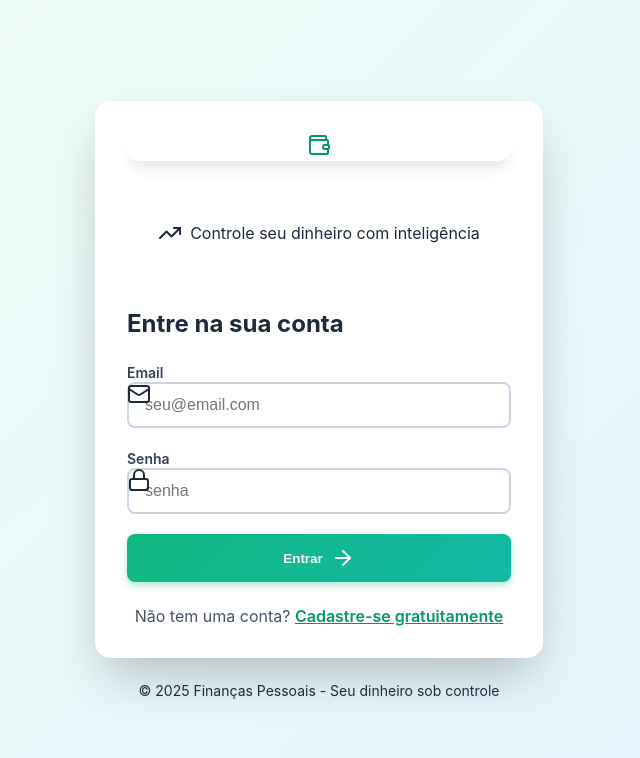
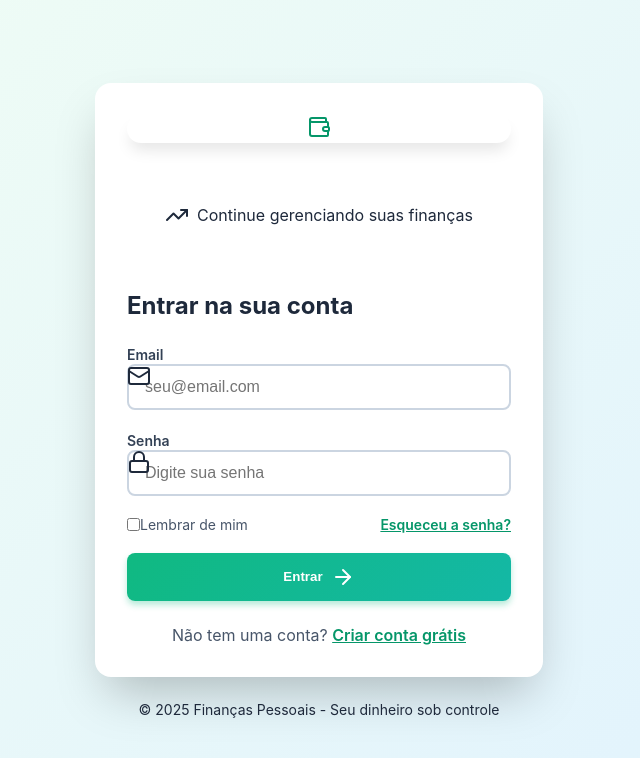
Before and after one commit to NatanaelBeloqui/financas_pessoais, a React (Create React App) app in the folder financas-frontend/: page /login in a window 1280 px wide. Shown: the top 758 px of the page, without its empty margins (321-961 px from the left). Built offline with nearby package versions, Linux system fonts and the light colour scheme.

Commit message:
funcionalidades de login funcionando

```diff
--- a/financas-frontend/src/pages/Login.jsx
+++ b/financas-frontend/src/pages/Login.jsx
@@ -1,11 +1,13 @@
 import { useState } from 'react';
 import { useNavigate, Link } from 'react-router-dom';
-import { Wallet, Mail, Lock, TrendingUp, ArrowRight } from 'lucide-react';
+import { Wallet, Mail, Lock, ArrowRight, TrendingUp, AlertCircle } from 'lucide-react';
 import { useAuth } from '../context/AuthContext';
 
 const Login = () => {
-  const [email, setEmail] = useState('');
-  const [password, setPassword] = useState('');
+  const [formData, setFormData] = useState({
+    email: '',
+    password: ''
+  });
   const [error, setError] = useState('');
   const [loading, setLoading] = useState(false);
   const navigate = useNavigate();
@@ -17,13 +19,33 @@ const Login = () => {
     setLoading(true);
 
     try {
-      await login(email, password);
+      await login(formData);
       navigate('/dashboard');
     } catch (err) {
-      setError(err.response?.data?.message || 'Erro ao fazer login. Verifique suas credenciais.');
+      console.error('Erro completo:', err);
+
+      // Extrai mensagens de erro do backend
+      if (err.errors) {
+        const errorMessages = Object.values(err.errors).flat().join('. ');
+        setError(errorMessages);
+      } else if (err.message) {
+        setError(err.message);
+      } else if (typeof err === 'string') {
+        setError(err);
+      } else {
+        setError('Email ou senha inválidos. Tente novamente.');
+      }
     } finally {
       setLoading(false);
     }
+  };
+
+  const handleChange = (e) => {
+    setFormData({
+      ...formData,
+      [e.target.name]: e.target.value
+    });
+    setError('');
   };
 
   return (
@@ -42,19 +64,20 @@ const Login = () => {
             <div className="inline-flex items-center justify-center w-16 h-16 bg-white rounded-full mb-4 shadow-lg">
               <Wallet className="w-8 h-8 text-emerald-600" />
             </div>
-            <h1 className="text-3xl font-bold text-white mb-2">Finanças Pessoais</h1>
+            <h1 className="text-3xl font-bold text-white mb-2">Bem-vindo de volta!</h1>
             <p className="text-emerald-50 flex items-center justify-center gap-2">
               <TrendingUp className="w-4 h-4" />
-              Controle seu dinheiro com inteligência
+              Continue gerenciando suas finanças
             </p>
           </div>
 
           {/* Formulário */}
           <div className="p-8">
-            <h2 className="text-2xl font-bold text-slate-800 mb-6">Entre na sua conta</h2>
+            <h2 className="text-2xl font-bold text-slate-800 mb-6">Entrar na sua conta</h2>
 
             {error && (
-              <div className="mb-6 p-4 bg-red-50 border-l-4 border-red-500 rounded-lg">
+              <div className="mb-6 p-4 bg-red-50 border-l-4 border-red-500 rounded-lg flex items-start gap-3">
+                <AlertCircle className="w-5 h-5 text-red-500 flex-shrink-0 mt-0.5" />
                 <p className="text-red-700 text-sm">{error}</p>
               </div>
             )}
@@ -69,11 +92,14 @@ const Login = () => {
                   <Mail className="absolute left-3 top-1/2 transform -translate-y-1/2 text-slate-400 w-5 h-5" />
                   <input
                     type="email"
-                    value={email}
-                    onChange={(e) => setEmail(e.target.value)}
+                    name="email"
+                    value={formData.email}
+                    onChange={handleChange}
                     placeholder="seu@email.com"
                     className="input-field pl-11"
                     required
+                    disabled={loading}
+                    autoComplete="email"
                   />
                 </div>
               </div>
@@ -87,13 +113,33 @@ const Login = () => {
                   <Lock className="absolute left-3 top-1/2 transform -translate-y-1/2 text-slate-400 w-5 h-5" />
                   <input
                     type="password"
-                    value={password}
-                    onChange={(e) => setPassword(e.target.value)}
-                    placeholder="senha"
+                    name="password"
+                    value={formData.password}
+                    onChange={handleChange}
+                    placeholder="Digite sua senha"
                     className="input-field pl-11"
                     required
+                    disabled={loading}
+                    autoComplete="current-password"
                   />
                 </div>
+              </div>
+
+              {/* Esqueceu a senha - TODO */}
+              <div className="flex items-center justify-between">
+                <div className="flex items-center">
+                  <input
+                    id="remember-me"
+                    type="checkbox"
+                    className="w-4 h-4 text-emerald-600 border-slate-300 rounded focus:ring-emerald-500"
+                  />
+                  <label htmlFor="remember-me" className="ml-2 text-sm text-slate-600">
+                    Lembrar de mim
+                  </label>
+                </div>
+                <a href="#" className="text-sm text-emerald-600 hover:text-emerald-700 font-semibold hover:underline">
+                  Esqueceu a senha?
+                </a>
               </div>
 
               {/* Botão de Login */}
@@ -121,7 +167,7 @@ const Login = () => {
                   to="/register"
                   className="text-emerald-600 font-semibold hover:text-emerald-700 hover:underline transition-colors"
                 >
-                  Cadastre-se gratuitamente
+                  Criar conta grátis
                 </Link>
               </p>
             </div>
```
